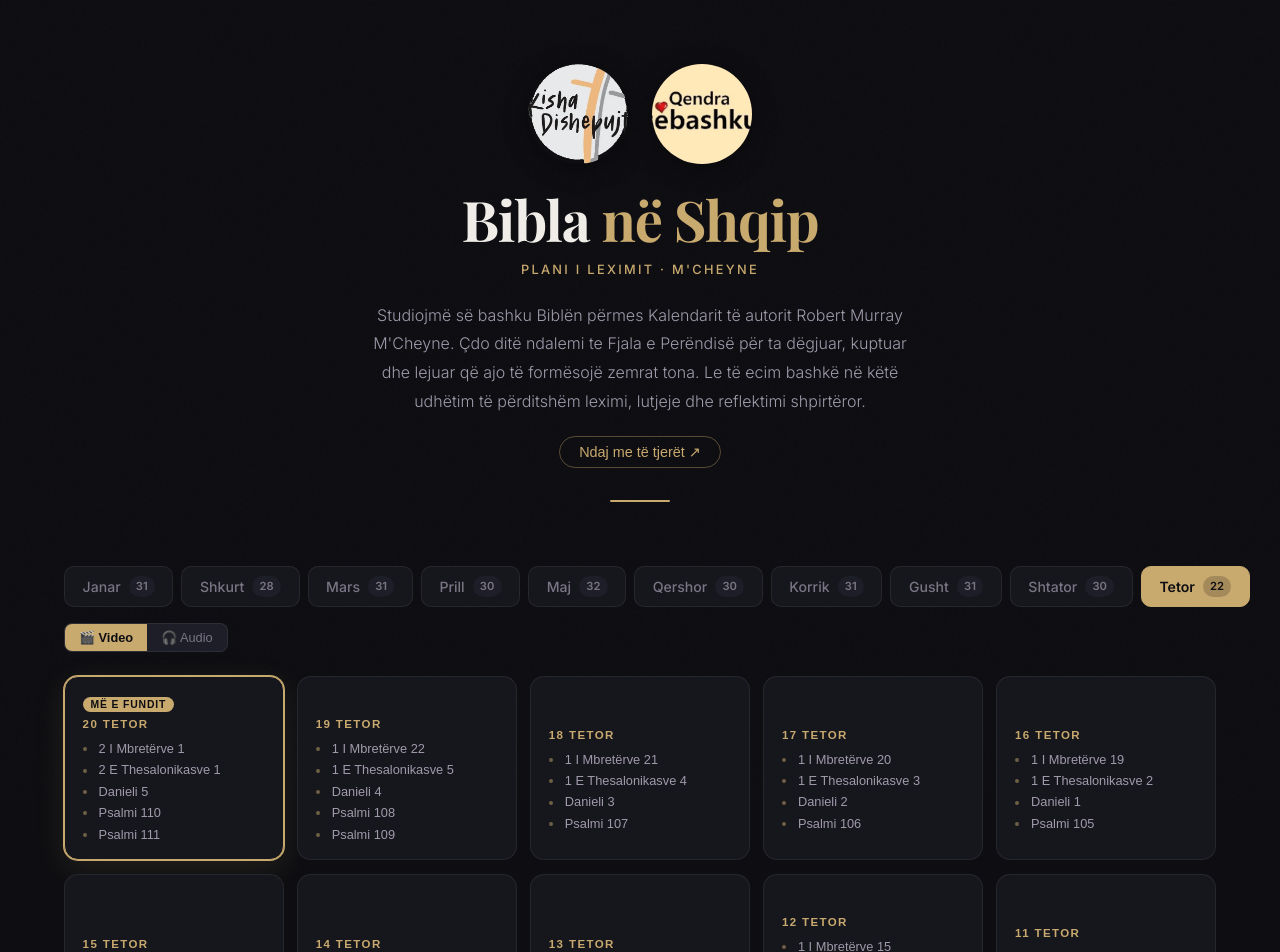
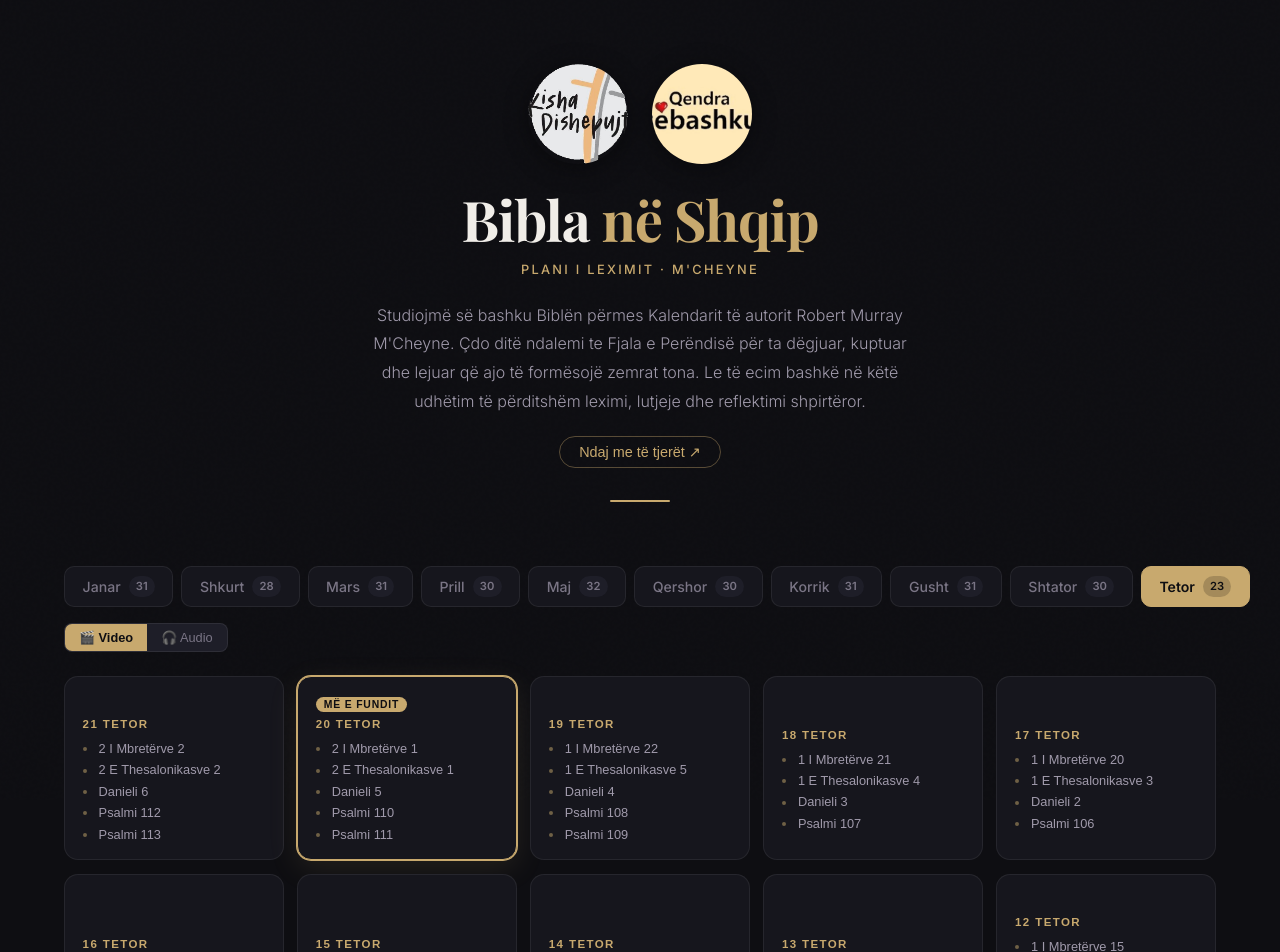
Before and after one commit to jeffandmeredith-max/bibla-shqip, a React (Vite) app: page / in a window 1280 px wide. Shown: the top 952 px of the page. Built offline with nearby package versions, Linux system fonts and the light colour scheme.

Commit message:
chore: daily update 2026-10-21

```diff
--- a/src/data/october.js
+++ b/src/data/october.js
@@ -549,5 +549,32 @@ export const october = [
         "start": 762
       }
     ]
+  },
+  {
+    "day": 21,
+    "date": "21 Tetor",
+    "videoId": "vTNkK4DkCTs",
+    "readings": [
+      {
+        "title": "2 I Mbretërve 2",
+        "start": 0
+      },
+      {
+        "title": "2 E Thesalonikasve 2",
+        "start": 285
+      },
+      {
+        "title": "Danieli 6",
+        "start": 425
+      },
+      {
+        "title": "Psalmi 112",
+        "start": 725
+      },
+      {
+        "title": "Psalmi 113",
+        "start": 797
+      }
+    ]
   }
 ]
```
